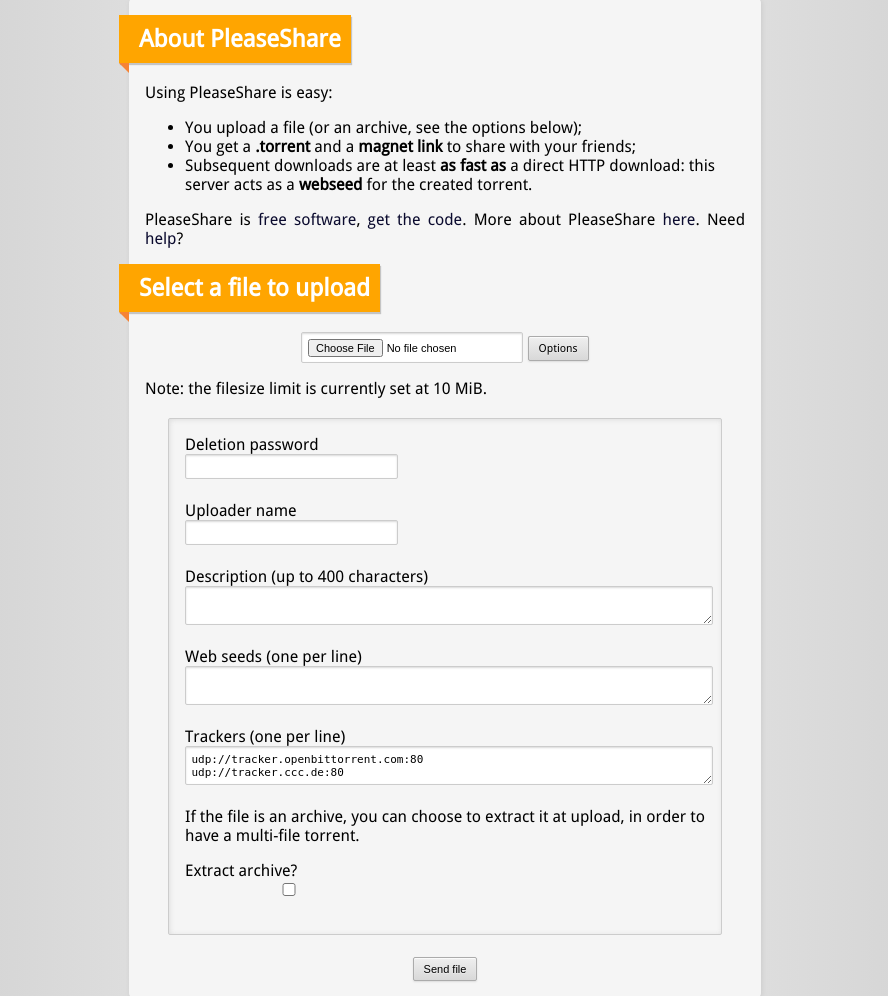
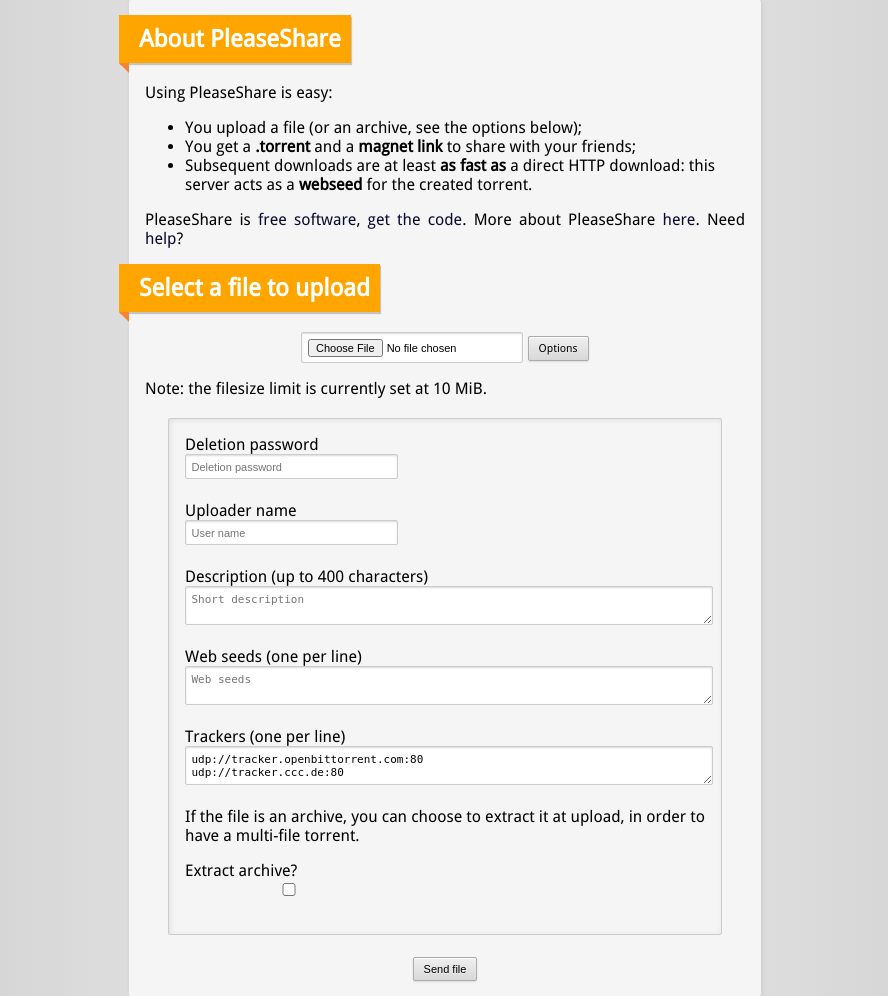
Before and after one commit to mathieui/pleaseshare, a Django app: template please/pleaseshare/templates/home.html in a window 1280 px wide, after a click on "Options". Shown: the part 173-1169 px from the top of the page, without its empty margins (195-1083 px from the left). Run offline with Django 3.2, Linux system fonts and the light colour scheme; the template is opened without the code that fills it, so the values that code supplies are empty; parts of the project's set-up code (start-up, migrations or seed data) failed here and were passed over.

Commit message:
[ui] Add placeholders

```diff
--- a/please/pleaseshare/templates/home.html
+++ b/please/pleaseshare/templates/home.html
@@ -28,18 +28,18 @@
     <p>Note: the filesize limit is currently set at {{size}} MiB.</p>
     <fieldset id="options">
         <label for="delete" class="classiclabel">Deletion password</label>
-        <input type="password" id="delete" name="delete" class="classicinput"/>
+        <input type="password" id="delete" name="delete" class="classicinput" placeholder="Deletion password"/>
         <label for="user" class="classiclabel">Uploader name</label>
-        <input type="text" name="user" id="user" class="classicinput"/>
+        <input type="text" name="user" id="user" class="classicinput" placeholder="User name"/>
         <label for="description" class="clear">Description (up to 400 characters)</label>
-        <textarea name="description" id="description"></textarea>
+        <textarea name="description" id="description" placeholder="Short description"></textarea>
         {% if webseeds %}
         <label for="webseeds" class="clear">Web seeds (one per line)</label>
-        <textarea name="webseeds" id="webseeds"></textarea>
+        <textarea name="webseeds" id="webseeds" placeholder="Web seeds"></textarea>
         {% endif %}
         {% if trackers %}
         <label for="trackers" class="clear">Trackers (one per line)</label>
-<textarea name="trackers" id="trackers">{% for tracker in default_trackers %}{{tracker}}
+<textarea name="trackers" id="trackers" placeholder="Trackers">{% for tracker in default_trackers %}{{tracker}}
 {% endfor %}</textarea>
             {% if private %}
             <p>You can choose to make the torrent private. This is usually
```
